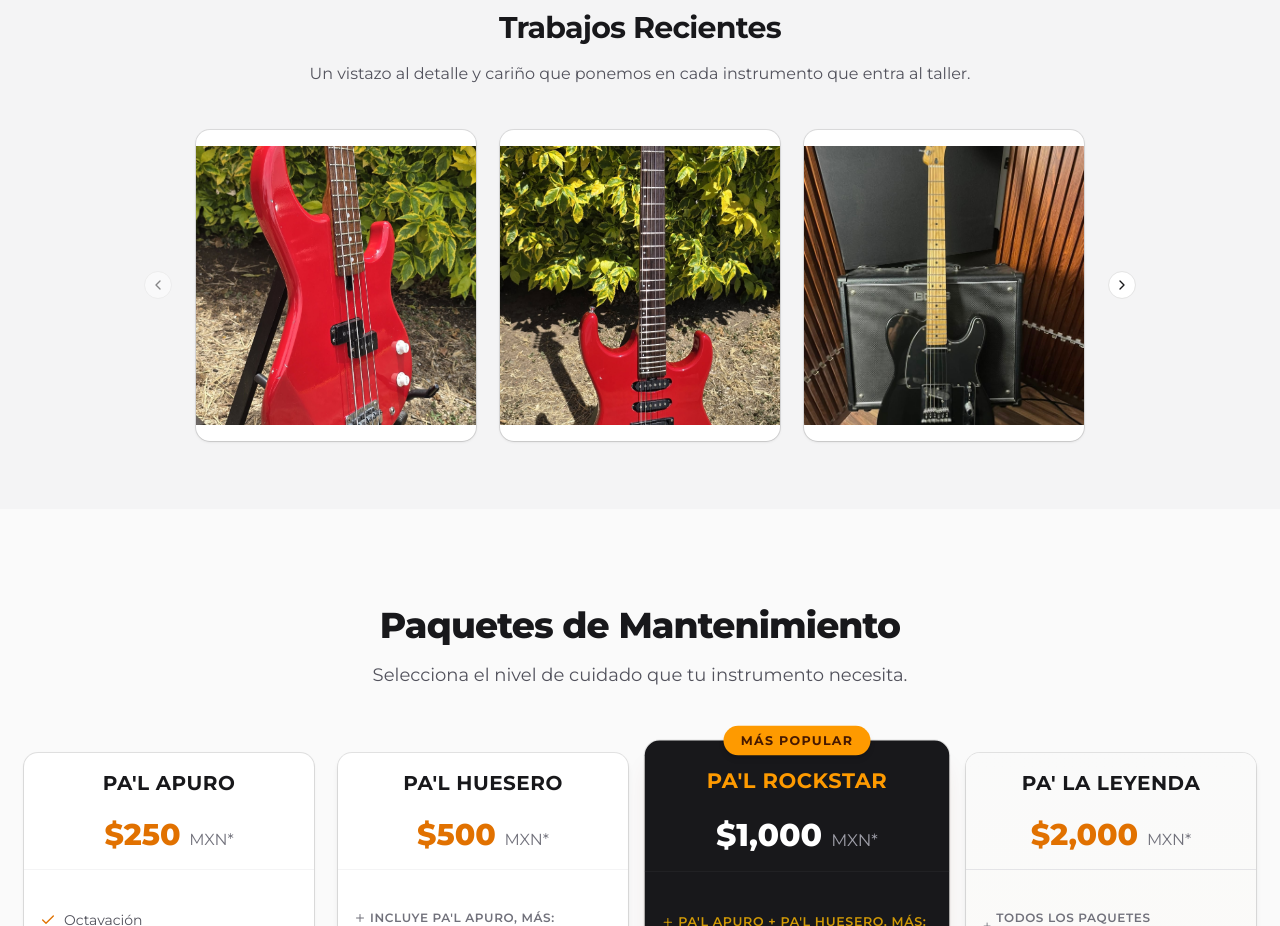
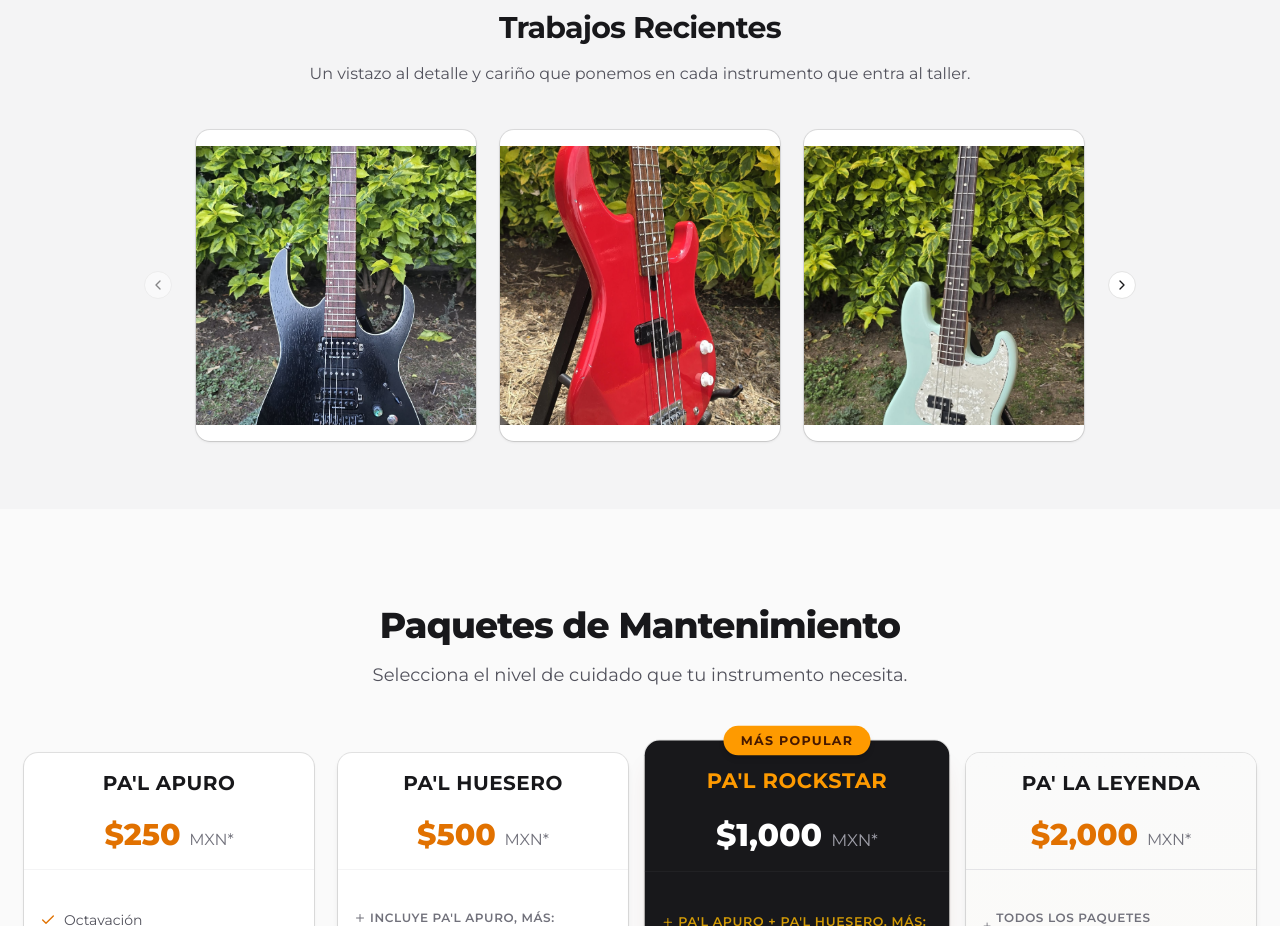
Before and after one commit to IngAldoVillasenor/emedius-crm-frontend, a Next.js app: page / in a window 1280 px wide. Shown: the part 1260-2186 px from the top of the page. Built offline with nearby package versions, Linux system fonts and the light colour scheme.

Commit message:
fix: corregir randomImages en Landing Page

```diff
--- a/src/app/page.tsx
+++ b/src/app/page.tsx
@@ -22,7 +22,17 @@ export default function LandingPage() {
     "/portfolio/9.jpg", "/portfolio/10.jpg", "/portfolio/11.jpg", "/portfolio/12.jpg",
   ];
 
-  const randomImages = [...allPortfolioImages].sort(() => 0.5 - Math.random()).slice(0, 4);
+  const [carouselImages, setCarouselImages] = useState<string[]>([
+    "/portfolio/1.jpg", "/portfolio/2.jpg", "/portfolio/3.jpg", "/portfolio/4.jpg"
+  ]);
+
+  // 2. Mezclamos las imágenes SOLO cuando el componente ya cargó en el navegador
+  useEffect(() => {
+    const shuffled = [...allPortfolioImages]
+      .sort(() => 0.5 - Math.random())
+      .slice(0, 4);
+    setCarouselImages(shuffled);
+  }, []);
   const educationalImage = "/portfolio/educational.jpg";
 
   // --- ESTADOS PARA CALENDLY ---
@@ -134,7 +144,7 @@ export default function LandingPage() {
 
           <Carousel className="w-full max-w-4xl mx-auto">
             <CarouselContent>
-              {randomImages.map((imagePath, index) => (
+              {carouselImages.map((imagePath, index) => (
                 <CarouselItem key={index} className="md:basis-1/2 lg:basis-1/3">
                   <div className="p-1">
                     <Card className="overflow-hidden border-0 shadow-sm">
```
Also changed, not shown: public/educational.jpg (renamed from public/portfolio/educational.jpg).
